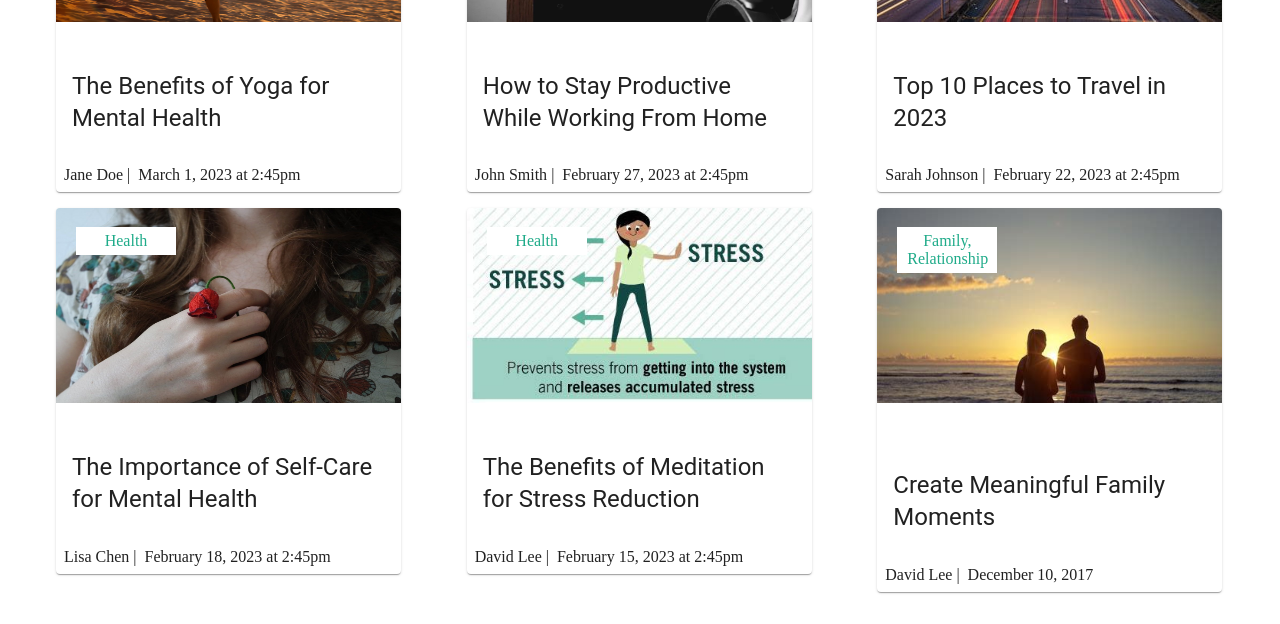
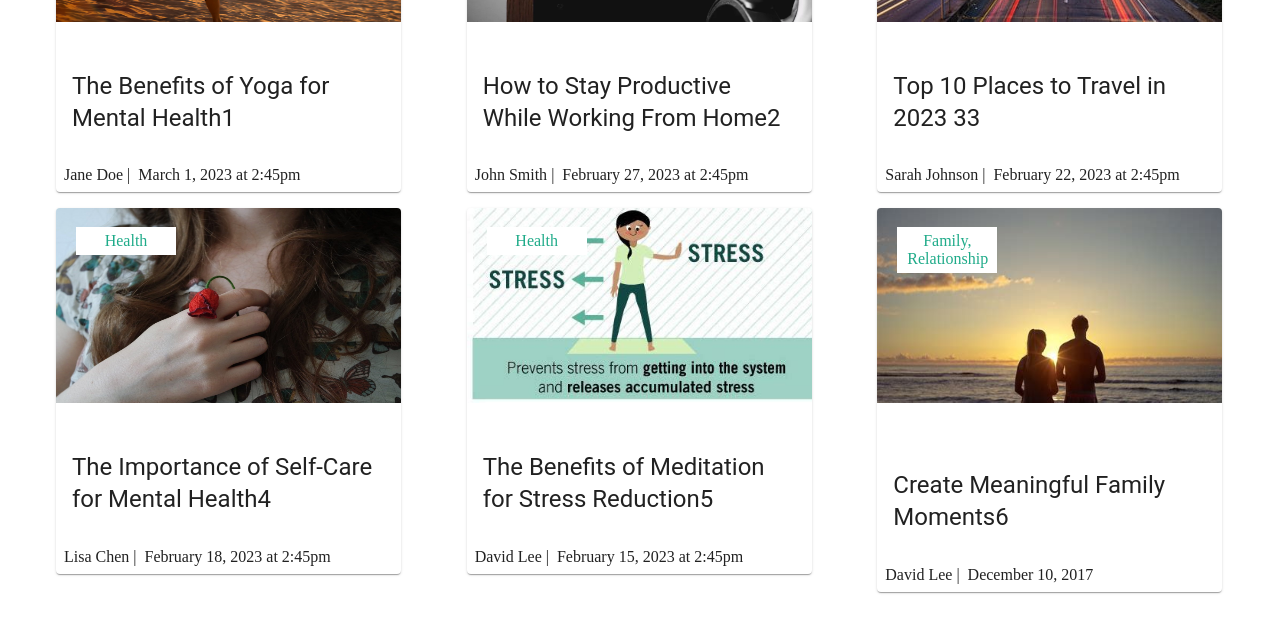
Before and after one commit to Pulkitwebd/letsMeet, a React (Create React App) app in the folder client/: page /blog in a window 1280 px wide. Shown: the part 294-918 px from the top of the page. Built offline with nearby package versions, Linux system fonts and the light colour scheme.

Commit message:
fix blog page scroll code

```diff
--- a/client/src/component/Blogs/cardJson.jsx
+++ b/client/src/component/Blogs/cardJson.jsx
@@ -7,7 +7,7 @@ import relationshipimg from "../Assets/relationshipimg.jpeg";
 
 const card = [
   {
-    title: "The Benefits of Yoga for Mental Health",
+    title: "The Benefits of Yoga for Mental Health1",
     authorName: "Jane Doe",
     authorEmail: "sandhyaginare@gmail.com",
     lastEdited: "March 2,2023 at 2:45pm",
@@ -18,7 +18,7 @@ const card = [
       "Lorem ipsum dolor sit amet, consectetur adipiscing elit. Fusce faucibus tellus eu odio pharetra, a cursus quam malesuada.",
   },
   {
-    title: " How to Stay Productive While Working From Home",
+    title: " How to Stay Productive While Working From Home2",
     authorName: "John Smith",
     authorEmail: "sandhyaginare@gmail.com",
     lastEdited: "March 2,2023 at 2:45pm",
@@ -29,7 +29,7 @@ const card = [
       "Lorem ipsum dolor sit amet, consectetur adipiscing elit. Fusce faucibus tellus eu odio pharetra, a cursus quam malesuada.",
   },
   {
-    title: " Top 10 Places to Travel in 2023",
+    title: " Top 10 Places to Travel in 2023 33",
     authorName: " Sarah Johnson",
     authorEmail: "sandhyaginare@gmail.com",
     lastEdited: "March 1,2023 at 2:45pm",
@@ -40,7 +40,7 @@ const card = [
       "Lorem ipsum dolor sit amet, consectetur adipiscing elit. Fusce faucibus tellus eu odio pharetra, a cursus quam malesuada.",
   },
   {
-    title: " The Importance of Self-Care for Mental Health",
+    title: " The Importance of Self-Care for Mental Health4",
     authorName: " Lisa Chen",
     authorEmail: "sandhyaginare@gmail.com",
     lastEdited: "March 3,2023 at 2:45pm",
@@ -51,7 +51,7 @@ const card = [
       "Lorem ipsum dolor sit amet, consectetur adipiscing elit. Fusce faucibus tellus eu odio pharetra, a cursus quam malesuada.",
   },
   {
-    title: "The Benefits of Meditation for Stress Reduction",
+    title: "The Benefits of Meditation for Stress Reduction5",
     authorName: " David Lee",
     authorEmail: "sandhyaginare@gmail.com",
     lastEdited: "March 3,2023 at 2:45pm",
@@ -62,7 +62,7 @@ const card = [
       "Lorem ipsum dolor sit amet, consectetur adipiscing elit. Fusce faucibus tellus eu odio pharetra, a cursus quam malesuada.",
   },
   {
-    title: "Create Meaningful Family Moments",
+    title: "Create Meaningful Family Moments6",
     authorName: " David Lee",
     authorEmail: "sandhyaginare@gmail.com",
     lastEdited: "March 3,2023 at 2:00pm",
@@ -73,7 +73,7 @@ const card = [
     category: "Family, Relationship",
   },
   {
-    title: "The Benefits of Yoga for Mental Health",
+    title: "The Benefits of Yoga for Mental Health7",
     authorName: "Jane Doe",
     authorEmail: "sandhyaginare@gmail.com",
     lastEdited: "March 2,2023 at 2:45pm",
@@ -84,7 +84,7 @@ const card = [
       "Lorem ipsum dolor sit amet, consectetur adipiscing elit. Fusce faucibus tellus eu odio pharetra, a cursus quam malesuada.",
   },
   {
-    title: " How to Stay Productive While Working From Home",
+    title: " How to Stay Productive While Working From Home8",
     authorName: "John Smith",
     authorEmail: "sandhyaginare@gmail.com",
     lastEdited: "March 2,2023 at 2:45pm",
@@ -95,7 +95,7 @@ const card = [
       "Lorem ipsum dolor sit amet, consectetur adipiscing elit. Fusce faucibus tellus eu odio pharetra, a cursus quam malesuada.",
   },
   {
-    title: " Top 10 Places to Travel in 2023",
+    title: " Top 10 Places to Travel in 20239",
     authorName: " Sarah Johnson",
     authorEmail: "sandhyaginare@gmail.com",
     lastEdited: "March 1,2023 at 2:45pm",
@@ -106,7 +106,7 @@ const card = [
       "Lorem ipsum dolor sit amet, consectetur adipiscing elit. Fusce faucibus tellus eu odio pharetra, a cursus quam malesuada.",
   },
   {
-    title: " The Importance of Self-Care for Mental Health",
+    title: " The Importance of Self-Care for Mental Health10",
     authorName: " Lisa Chen",
     authorEmail: "sandhyaginare@gmail.com",
     lastEdited: "March 3,2023 at 2:45pm",
@@ -117,7 +117,7 @@ const card = [
       "Lorem ipsum dolor sit amet, consectetur adipiscing elit. Fusce faucibus tellus eu odio pharetra, a cursus quam malesuada.",
   },
   {
-    title: "The Benefits of Meditation for Stress Reduction",
+    title: "The Benefits of Meditation for Stress Reduction11",
     authorName: " David Lee",
     authorEmail: "sandhyaginare@gmail.com",
     lastEdited: "March 3,2023 at 2:45pm",
@@ -128,7 +128,7 @@ const card = [
       "Lorem ipsum dolor sit amet, consectetur adipiscing elit. Fusce faucibus tellus eu odio pharetra, a cursus quam malesuada.",
   },
   {
-    title: "Create Meaningful Family Moments",
+    title: "Create Meaningful Family Moments12",
     authorName: " David Lee",
     authorEmail: "sandhyaginare@gmail.com",
     lastEdited: "March 3,2023 at 2:00pm",
@@ -139,7 +139,7 @@ const card = [
     category: "Family, Relationship",
   },
   {
-    title: "The Benefits of Yoga for Mental Health",
+    title: "The Benefits of Yoga for Mental Health13",
     authorName: "Jane Doe",
     authorEmail: "sandhyaginare@gmail.com",
     lastEdited: "March 2,2023 at 2:45pm",
@@ -150,7 +150,7 @@ const card = [
       "Lorem ipsum dolor sit amet, consectetur adipiscing elit. Fusce faucibus tellus eu odio pharetra, a cursus quam malesuada.",
   },
   {
-    title: " How to Stay Productive While Working From Home",
+    title: " How to Stay Productive While Working From Home14",
     authorName: "John Smith",
     authorEmail: "sandhyaginare@gmail.com",
     lastEdited: "March 2,2023 at 2:45pm",
@@ -161,7 +161,7 @@ const card = [
       "Lorem ipsum dolor sit amet, consectetur adipiscing elit. Fusce faucibus tellus eu odio pharetra, a cursus quam malesuada.",
   },
   {
-    title: " Top 10 Places to Travel in 2023",
+    title: " Top 10 Places to Travel in 202315",
     authorName: " Sarah Johnson",
     authorEmail: "sandhyaginare@gmail.com",
     lastEdited: "March 1,2023 at 2:45pm",
@@ -172,7 +172,7 @@ const card = [
       "Lorem ipsum dolor sit amet, consectetur adipiscing elit. Fusce faucibus tellus eu odio pharetra, a cursus quam malesuada.",
   },
   {
-    title: " The Importance of Self-Care for Mental Health",
+    title: " The Importance of Self-Care for Mental Health16",
     authorName: " Lisa Chen",
     authorEmail: "sandhyaginare@gmail.com",
     lastEdited: "March 3,2023 at 2:45pm",
@@ -183,7 +183,7 @@ const card = [
       "Lorem ipsum dolor sit amet, consectetur adipiscing elit. Fusce faucibus tellus eu odio pharetra, a cursus quam malesuada.",
   },
   {
-    title: "The Benefits of Meditation for Stress Reduction",
+    title: "The Benefits of Meditation for Stress Reduction17",
     authorName: " David Lee",
     authorEmail: "sandhyaginare@gmail.com",
     lastEdited: "March 3,2023 at 2:45pm",
@@ -194,7 +194,7 @@ const card = [
       "Lorem ipsum dolor sit amet, consectetur adipiscing elit. Fusce faucibus tellus eu odio pharetra, a cursus quam malesuada.",
   },
   {
-    title: "Create Meaningful Family Moments",
+    title: "Create Meaningful Family Moments18",
     authorName: " David Lee",
     authorEmail: "sandhyaginare@gmail.com",
     lastEdited: "April 3,2023 at 2:00pm",
@@ -204,6 +204,139 @@ const card = [
       "Lorem ipsum dolor sit amet, consectetur adipiscing elit. Fusce faucibus tellus eu odio pharetra, a cursus quam malesuada.",
     category: "Family, Relationship",
   },
+  {
+    title: "Create Meaningful Family Moments18",
+    authorName: " David Lee",
+    authorEmail: "sandhyaginare@gmail.com",
+    lastEdited: "April 3,2023 at 2:00pm",
+    creationDateAndTime: "December 10, 2017",
+    imageUrl: relationshipimg,
+    description:
+      "Lorem ipsum dolor sit amet, consectetur adipiscing elit. Fusce faucibus tellus eu odio pharetra, a cursus quam malesuada.",
+    category: "Family, Relationship",
+  },
+  {
+    title: "Create Meaningful Family Moments18",
+    authorName: " David Lee",
+    authorEmail: "sandhyaginare@gmail.com",
+    lastEdited: "April 3,2023 at 2:00pm",
+    creationDateAndTime: "December 10, 2017",
+    imageUrl: relationshipimg,
+    description:
+      "Lorem ipsum dolor sit amet, consectetur adipiscing elit. Fusce faucibus tellus eu odio pharetra, a cursus quam malesuada.",
+    category: "Family, Relationship",
+  },
+  {
+    title: "Create Meaningful Family Moments18",
+    authorName: " David Lee",
+    authorEmail: "sandhyaginare@gmail.com",
+    lastEdited: "April 3,2023 at 2:00pm",
+    creationDateAndTime: "December 10, 2017",
+    imageUrl: relationshipimg,
+    description:
+      "Lorem ipsum dolor sit amet, consectetur adipiscing elit. Fusce faucibus tellus eu odio pharetra, a cursus quam malesuada.",
+    category: "Family, Relationship",
+  },
+  {
+    title: "Create Meaningful Family Moments18",
+    authorName: " David Lee",
+    authorEmail: "sandhyaginare@gmail.com",
+    lastEdited: "April 3,2023 at 2:00pm",
+    creationDateAndTime: "December 10, 2017",
+    imageUrl: relationshipimg,
+    description:
+      "Lorem ipsum dolor sit amet, consectetur adipiscing elit. Fusce faucibus tellus eu odio pharetra, a cursus quam malesuada.",
+    category: "Family, Relationship",
+  },
+  {
+    title: "Create Meaningful Family Moments18",
+    authorName: " David Lee",
+    authorEmail: "sandhyaginare@gmail.com",
+    lastEdited: "April 3,2023 at 2:00pm",
+    creationDateAndTime: "December 10, 2017",
+    imageUrl: relationshipimg,
+    description:
+      "Lorem ipsum dolor sit amet, consectetur adipiscing elit. Fusce faucibus tellus eu odio pharetra, a cursus quam malesuada.",
+    category: "Family, Relationship",
+  },
+  {
+    title: "Create Meaningful Family Moments18",
+    authorName: " David Lee",
+    authorEmail: "sandhyaginare@gmail.com",
+    lastEdited: "April 3,2023 at 2:00pm",
+    creationDateAndTime: "December 10, 2017",
+    imageUrl: relationshipimg,
+    description:
+      "Lorem ipsum dolor sit amet, consectetur adipiscing elit. Fusce faucibus tellus eu odio pharetra, a cursus quam malesuada.",
+    category: "Family, Relationship",
+  },
+  {
+    title: "Create Meaningful Family Moments18",
+    authorName: " David Lee",
+    authorEmail: "sandhyaginare@gmail.com",
+    lastEdited: "April 3,2023 at 2:00pm",
+    creationDateAndTime: "December 10, 2017",
+    imageUrl: relationshipimg,
+    description:
+      "Lorem ipsum dolor sit amet, consectetur adipiscing elit. Fusce faucibus tellus eu odio pharetra, a cursus quam malesuada.",
+    category: "Family, Relationship",
+  },
+  {
+    title: "Create Meaningful Family Moments18",
+    authorName: " David Lee",
+    authorEmail: "sandhyaginare@gmail.com",
+    lastEdited: "April 3,2023 at 2:00pm",
+    creationDateAndTime: "December 10, 2017",
+    imageUrl: relationshipimg,
+    description:
+      "Lorem ipsum dolor sit amet, consectetur adipiscing elit. Fusce faucibus tellus eu odio pharetra, a cursus quam malesuada.",
+    category: "Family, Relationship",
+  },
+  {
+    title: "Create Meaningful Family Moments18",
+    authorName: " David Lee",
+    authorEmail: "sandhyaginare@gmail.com",
+    lastEdited: "April 3,2023 at 2:00pm",
+    creationDateAndTime: "December 10, 2017",
+    imageUrl: relationshipimg,
+    description:
+      "Lorem ipsum dolor sit amet, consectetur adipiscing elit. Fusce faucibus tellus eu odio pharetra, a cursus quam malesuada.",
+    category: "Family, Relationship",
+  },
+  {
+    title: "Create Meaningful Family Moments18",
+    authorName: " David Lee",
+    authorEmail: "sandhyaginare@gmail.com",
+    lastEdited: "April 3,2023 at 2:00pm",
+    creationDateAndTime: "December 10, 2017",
+    imageUrl: relationshipimg,
+    description:
+      "Lorem ipsum dolor sit amet, consectetur adipiscing elit. Fusce faucibus tellus eu odio pharetra, a cursus quam malesuada.",
+    category: "Family, Relationship",
+  },
+  {
+    title: "Create Meaningful Family Moments18",
+    authorName: " David Lee",
+    authorEmail: "sandhyaginare@gmail.com",
+    lastEdited: "April 3,2023 at 2:00pm",
+    creationDateAndTime: "December 10, 2017",
+    imageUrl: relationshipimg,
+    description:
+      "Lorem ipsum dolor sit amet, consectetur adipiscing elit. Fusce faucibus tellus eu odio pharetra, a cursus quam malesuada.",
+    category: "Family, Relationship",
+  },
+  {
+    title: "Create Meaningful Family Moments18",
+    authorName: " David Lee",
+    authorEmail: "sandhyaginare@gmail.com",
+    lastEdited: "April 3,2023 at 2:00pm",
+    creationDateAndTime: "December 10, 2017",
+    imageUrl: relationshipimg,
+    description:
+      "Lorem ipsum dolor sit amet, consectetur adipiscing elit. Fusce faucibus tellus eu odio pharetra, a cursus quam malesuada.",
+    category: "Family, Relationship",
+  },
+
 ];
 
 export default card;
--- a/client/src/component/Blogs/index.jsx
+++ b/client/src/component/Blogs/index.jsx
@@ -1,37 +1,52 @@
+import React, { useState, useEffect, useRef } from "react";
 import { Grid } from "@mui/material";
-import { Box } from "@mui/system";
 import BlogCard from "./BlogCard";
 import cardData from "./cardJson";
-import React, { useState, useEffect } from "react";
 import InfiniteScroll from "react-infinite-scroll-component";
 
 const CardList = () => {
-  const [cards, setCards] = useState(cardData.slice(0, 6));
+  const [items, setItems] = useState(cardData.slice(0, 6));
   const [hasMore, setHasMore] = useState(true);
 
-  const loadMoreCards = () => {
-    console.log("sandhiii");
-    // add the next 6 cards to the existing cards array
-    const nextCards = cards.slice(cards.length, cards.length + 6);
-    setCards((prevCards) => [...prevCards, ...nextCards]);
-    console.log("hi");
+  const infiniteScrollRef = useRef(null);
 
-    // set hasMore to false if there are no more cards to be loaded
-    if (cards.length + nextCards.length === cardData.length) {
-      setHasMore(false);
+  useEffect(() => {
+    window.addEventListener("scroll", handleScroll);
+    return () => window.removeEventListener("scroll", handleScroll);
+  }, []);
+
+
+  const handleScroll = () => {
+    const { current: element } = infiniteScrollRef;
+    if (element && typeof element.getBoundingClientRect === "function" && element.getBoundingClientRect().bottom <= window.innerHeight) {
+      fetchMoreData();
     }
-    // setCards((prev) => [...prev, ...nextCards]);
   };
-  console.log("object");
+
+  const fetchMoreData = () => {
+    // Simulate loading more data
+    setTimeout(() => {
+      const newItems = cardData.slice(items.length, items.length + 6);
+      setItems([...items, ...newItems]);
+      setHasMore(items.length < cardData.length);
+    }, 1500);
+  };
+
+  const endMessage = (
+    <p style={{ textAlign: "center", fontSize: "20px" }}>
+      Yay! You have seen it all
+    </p>
+  );
+
+
   return (
-    <InfiniteScroll
-      pageStart={0}
-      loadMore={loadMoreCards}
+    <InfiniteScroll ref={infiniteScrollRef}
+      dataLength={items.length}
+      next={fetchMoreData}
       hasMore={hasMore}
-      loader={<div key={0}>Loading...</div>}
-      delay={500}
-      data={20}
-      dataLength={6}
+      loader={<h4>Loading...</h4>}
+      scrollThreshold="0px"
+      endMessage={endMessage}
     >
       <Grid
         container
@@ -41,9 +56,9 @@ const CardList = () => {
         marginTop={4}
         marginBottom={4}
       >
-        {cards.map((card) => {
+        {items.map((card, index) => {
           return (
-            <Grid item xs={12} sm={6} md={4}>
+            <Grid item xs={12} sm={6} md={4} key={index}>
               <BlogCard
                 title={card.title}
                 authorName={card.authorName}
```
